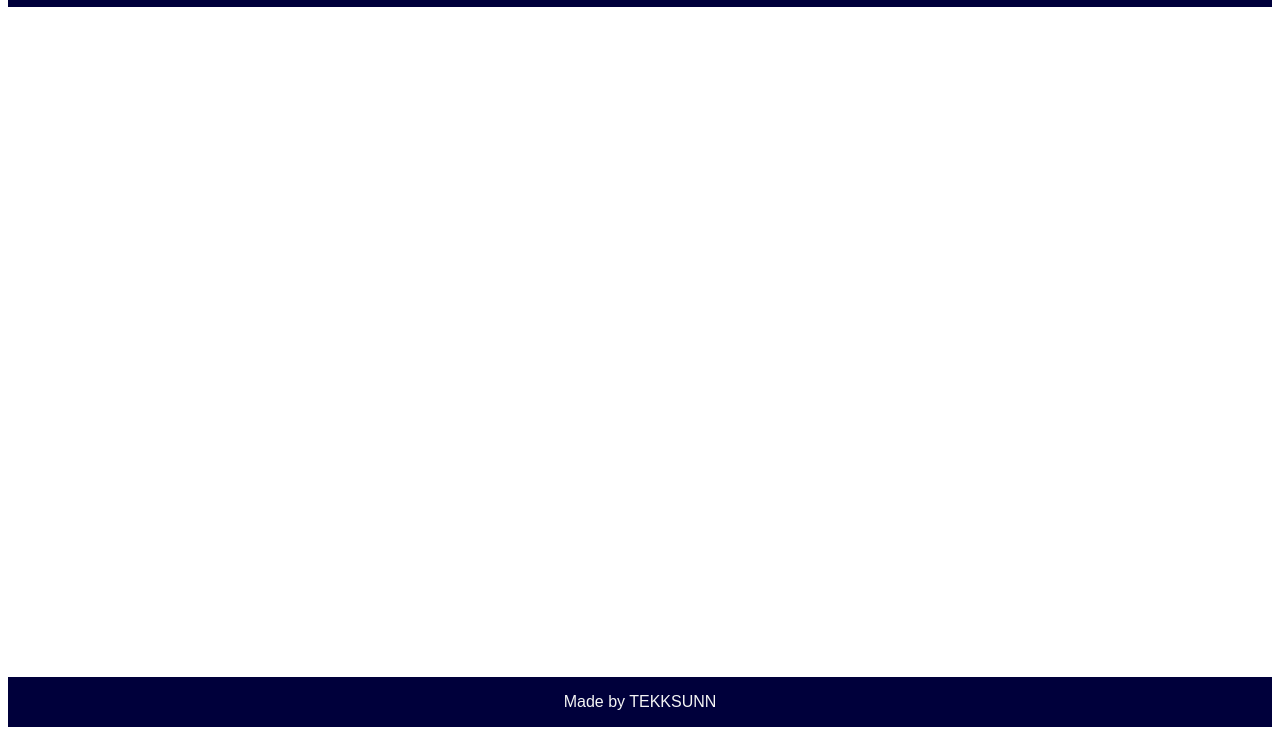
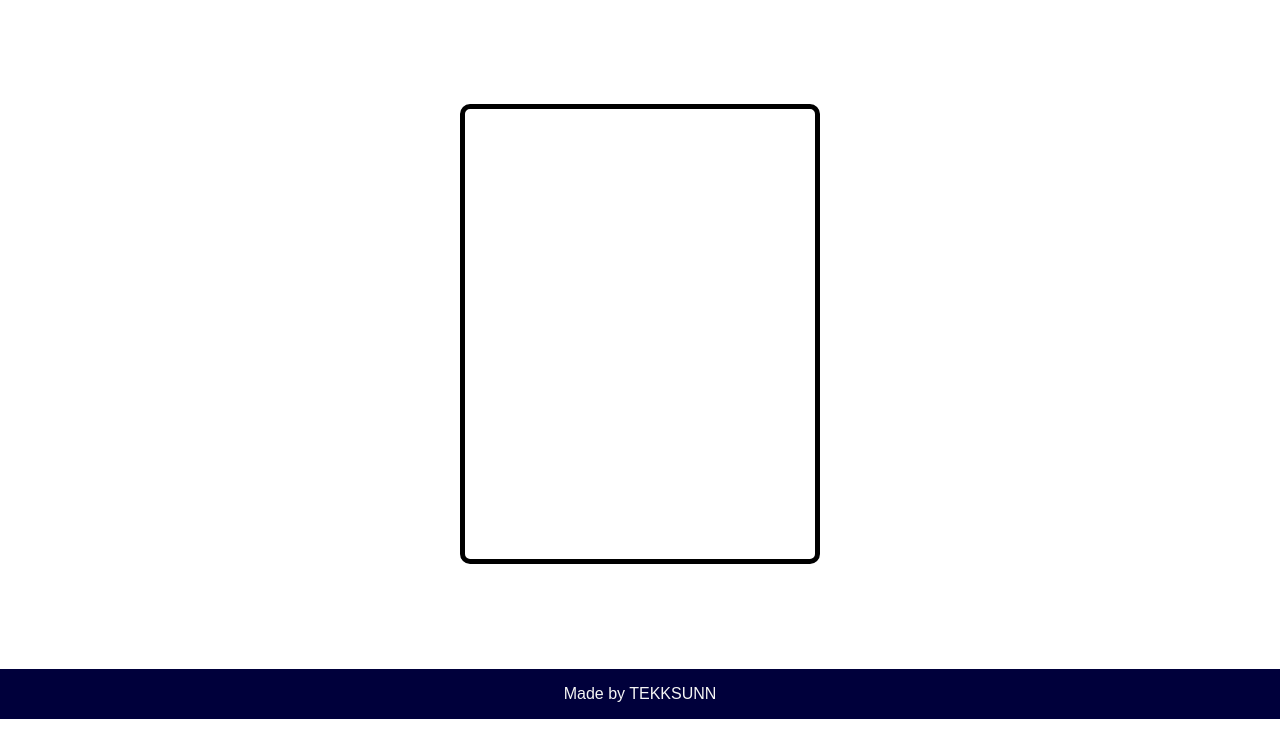
Before and after one commit to TEKKSUNN/calculator, a plain HTML site: page index.html in a window 1280 px wide. Shown: the part 81-816 px from the top of the page. Drawn offline with Linux system fonts and the light colour scheme.

Commit message:
Add calc box & fix 'body' margin

```diff
--- a/styles.css
+++ b/styles.css
@@ -9,10 +9,12 @@ body {
   flex-direction: column;
   justify-content: space-between;
   align-items: stretch;
+  margin: 0;
 }
 
 header#header,
-footer#footer {
+footer#footer,
+main#main {
   display: flex;
   justify-content: center;
   align-items: center;
@@ -23,3 +25,10 @@ footer#footer {
   background-color: rgb(0, 0, 59);
   color: whitesmoke;
 }
+
+main#main #container-calculator {
+  min-width: 350px;
+  min-height: 450px;
+  border: 5px solid black;
+  border-radius: 10px;
+}
```
